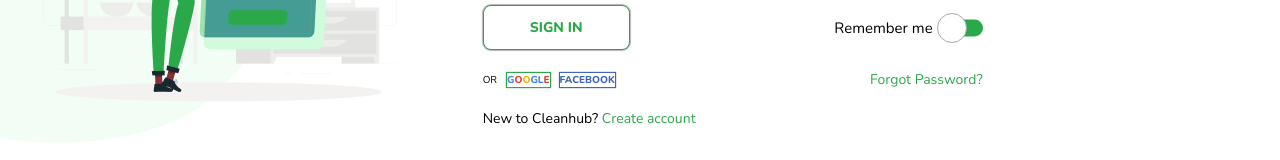
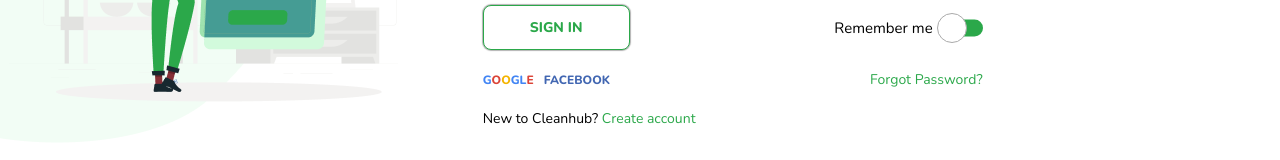
Before and after one commit to kiisi/cleanhub, a React (Create React App) app: page /signin in a window 1280 px wide. Shown: the part 468-628 px from the top of the page. Built offline with nearby package versions, Linux system fonts and the light colour scheme.

Commit message:
login page updates 70% done with ui

```diff
--- a/src/Pages/Login/Login.jsx
+++ b/src/Pages/Login/Login.jsx
@@ -43,7 +43,6 @@ const Login = () => {
                             </div>
                             <div className="login-content-providers">
                                 <div className="login-content-providers-btn">
-                                    <div>OR</div>
                                     <div className="login-content-providers-btn_g">
                                         <div>
                                             <span>G</span>
--- a/src/Pages/Login/Login.scss
+++ b/src/Pages/Login/Login.scss
@@ -76,6 +76,7 @@
             &-btn{
                 display:flex;
                 align-items: center;
+                font-size:1.2rem;
 
                 & > div{
 
@@ -83,12 +84,10 @@
                         margin-right: 1rem;
                     }
                 }
-            }
 
-            &-btn_g{
+                &_g{
                     background: #fff;
                     color:#2BA84A;
-                box-shadow: 0 0 1px 1px#2BA84A;
                     font-weight: 800;
 
                     div{
@@ -103,12 +102,13 @@
                         }
                     }
                 }
-            &-btn_f{
+
+                &_f{
                     background: #fff;
                     color:#4267B2;
                     border-color:#4267B2;
-                box-shadow: 0 0 1px 1px #4267B2;
                     font-weight: 800;
+                }
             }
 
             &-forgot_psw{
```
Lines whose indentation alone changed are shown as unchanged.
